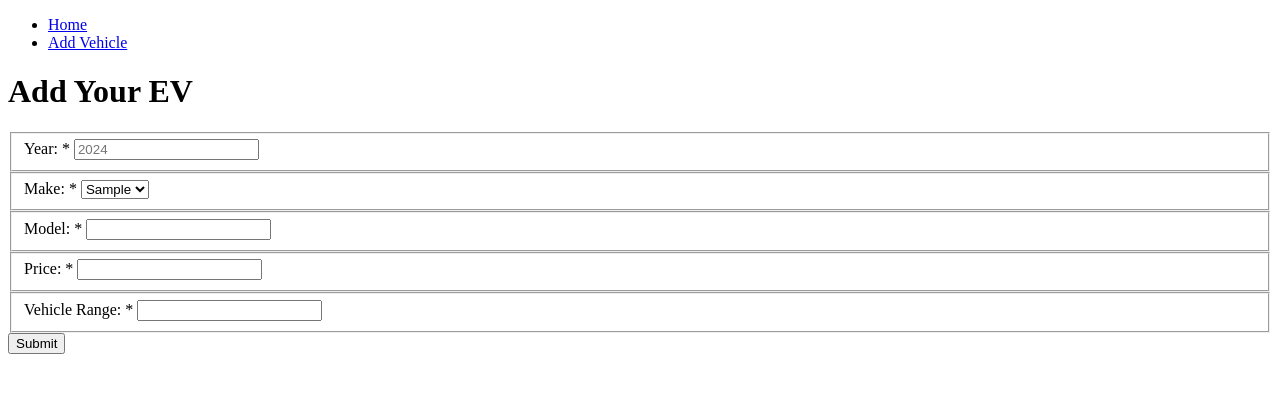
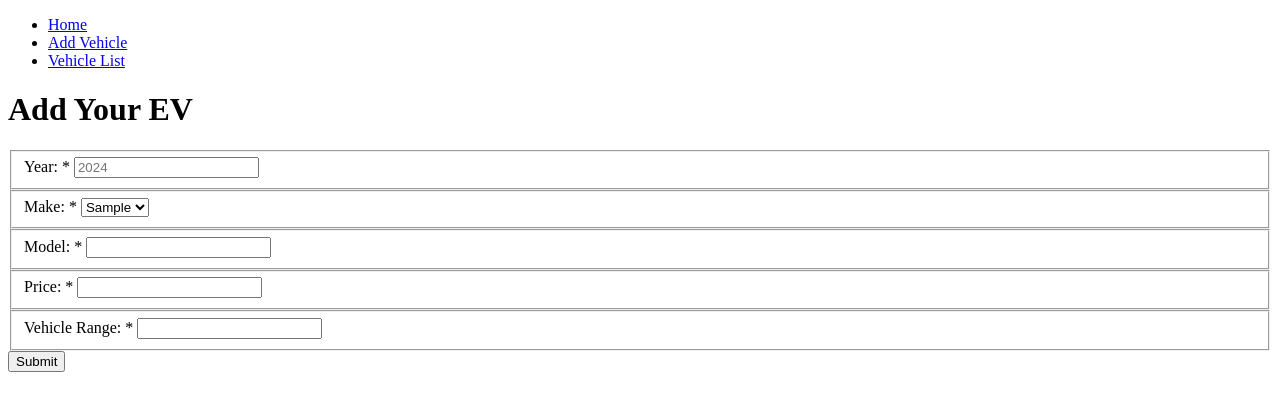
Before and after one commit to MyLanNguyen999/COMP1006-WebApp, a PHP site: page /add-vehicle.php in a window 1280 px wide. Shown: the top 411 px of the page. Run offline with PHP 8.4, Linux system fonts and the light colour scheme; tables that the repository leaves empty or names only in its code hold one stand-in row (values such as "Sample post").

Commit message:
create vehicle list page

```diff
--- a/add-vehicle.php
+++ b/add-vehicle.php
@@ -30,7 +30,6 @@ include('shared/header.php');
 
                 //* Disconnect
                 $db = null;
-
             ?>
         </select>
     </fieldset>
--- a/shared/header.php
+++ b/shared/header.php
@@ -13,4 +13,7 @@
     <li>
         <a href="add-vehicle.php"> Add Vehicle </a>
     </li>
+    <li>
+        <a href="vehicle-list.php"> Vehicle List </a>
+    </li>
 </ul>
--- /dev/null
+++ b/vehicle-list.php
@@ -0,0 +1 @@
+``
```
